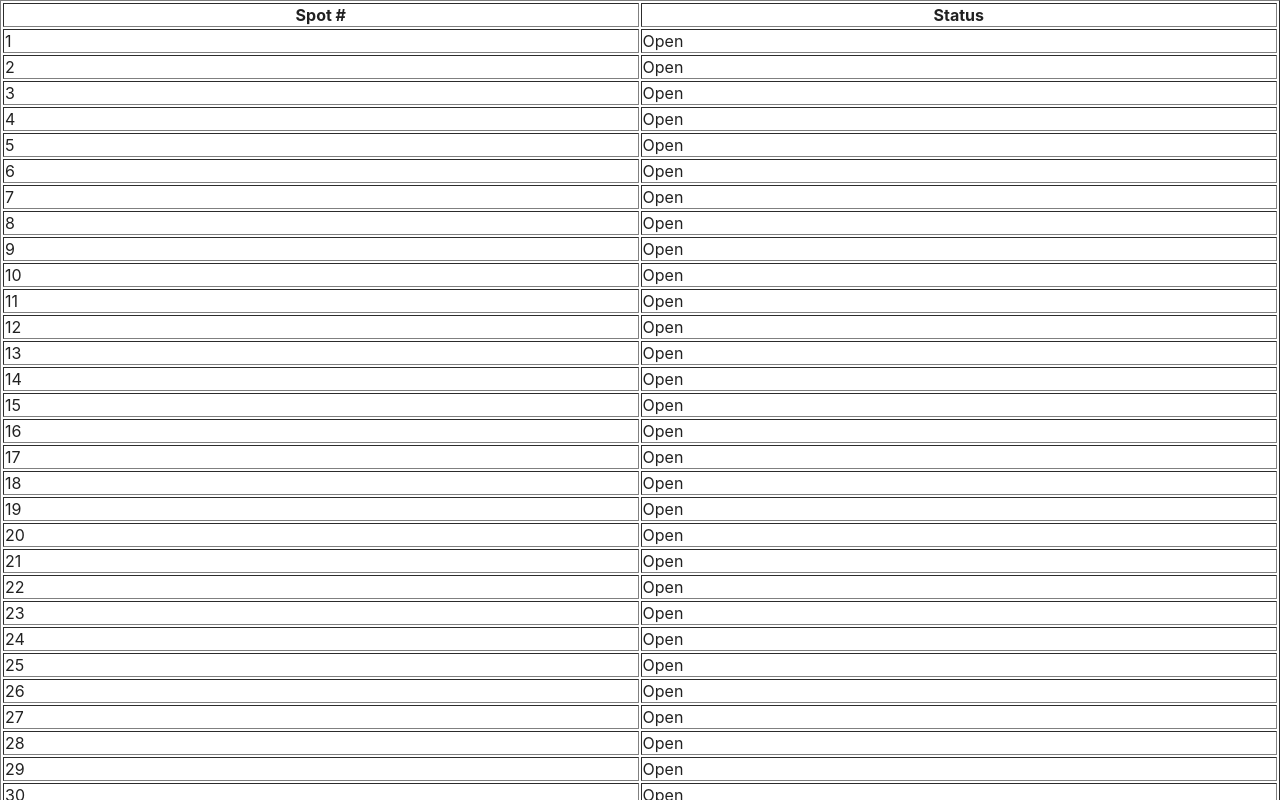
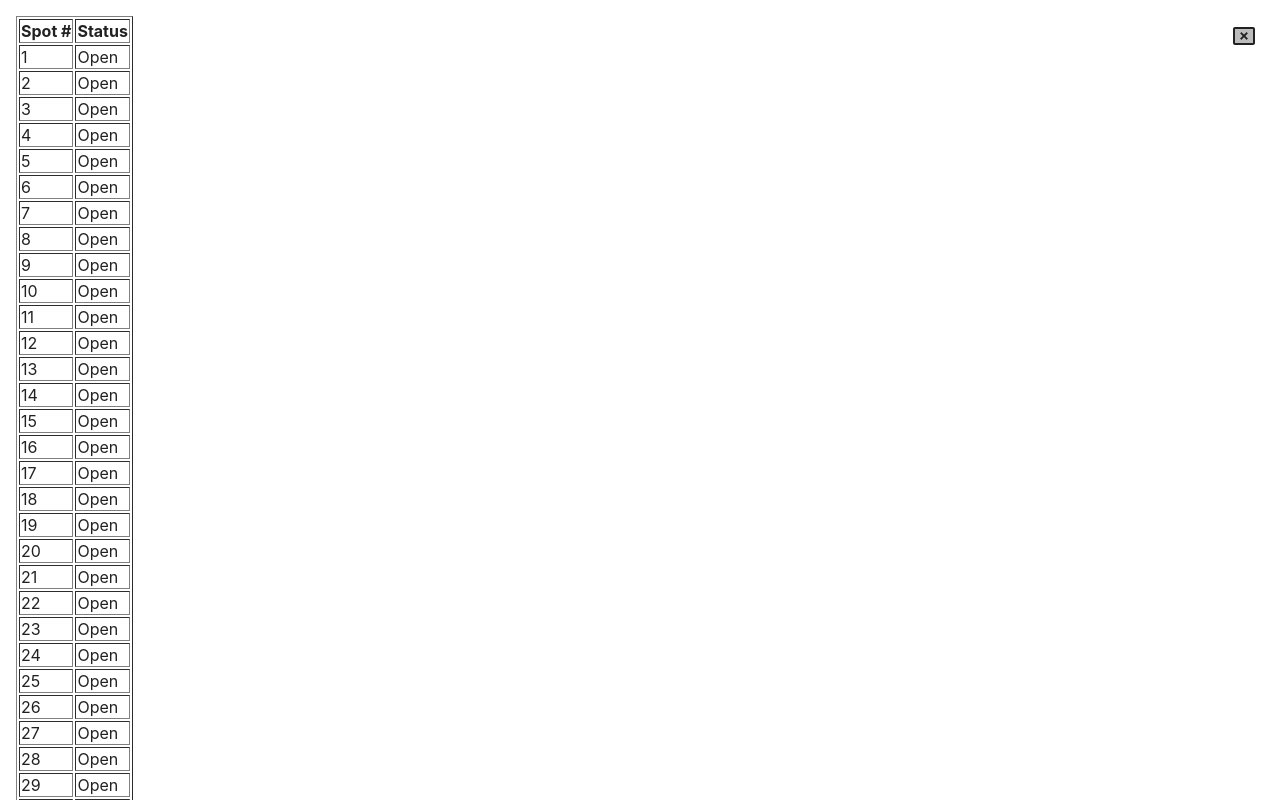
Before and after one commit to hafeefas/HCIParking, a React (Create React App) app: page / in a window 1280 px wide. Both pictures are taken after a click on the button "List". Shown: the top 800 px of the page. Built offline with nearby package versions, Linux system fonts and the light colour scheme.

Commit message:
added functional close button in drawer

```diff
--- a/src/components/Navbar.js
+++ b/src/components/Navbar.js
@@ -4,6 +4,7 @@ import AppBar from "@mui/material/AppBar";
 import Box from "@mui/material/Box";
 import Toolbar from "@mui/material/Toolbar";
 import IconButton from "@mui/material/IconButton";
+import CancelPresentationTwoTone from "@mui/icons-material/CancelPresentationTwoTone";
 import Typography from "@mui/material/Typography";
 import InputBase from "@mui/material/InputBase";
 import Badge from "@mui/material/Badge";
@@ -57,12 +58,15 @@ const StyledInputBase = styled(InputBase)(({ theme }) => ({
 }));
 
 const StyledIconButton = styled(IconButton)({
-
   color: "inherit",
 });
 
 export default function PrimarySearchAppBar() {
   const [isDrawerOpen, setDrawerOpen] = React.useState(false);
+//for closing the drawer
+  const handleCloseDrawer = () => {
+    setDrawerOpen(false);
+  };
 
   const handleDrawerOpen = () => {
     setDrawerOpen(true);
@@ -161,8 +165,6 @@ export default function PrimarySearchAppBar() {
     </Menu>
   );
 
-
-
   return (
     <Box sx={{ flexGrow: 1 }}>
       <AppBar position="static">
@@ -193,7 +195,6 @@ export default function PrimarySearchAppBar() {
               aria-label="show 17 new notifications"
               color="inherit"
             >
-
               <Badge badgeContent={17} color="error">
                 <NotificationsIcon />
               </Badge>
@@ -211,10 +212,7 @@ export default function PrimarySearchAppBar() {
             </StyledIconButton>
           </Box>
           <Box sx={{ display: { xs: "flex", md: "none" } }}>
-
             <StyledIconButton
-
-
               size="large"
               aria-label="show more"
               aria-controls={mobileMenuId}
@@ -234,8 +232,16 @@ export default function PrimarySearchAppBar() {
         open={isDrawerOpen}
         onClose={handleDrawerClose}
       >
-
-       <SpotsTable/>
+        <div style={{ padding: '16px' }}>
+          <SpotsTable />
+          <IconButton
+            style={{ position: 'absolute', top: '16px', right: '16px' }}
+            color="inherit"
+            onClick={handleCloseDrawer}
+          >
+            <CancelPresentationTwoTone />
+          </IconButton>
+        </div>
       </Drawer>
     </Box>
   );
```
Lines whose indentation alone changed are shown as unchanged.
